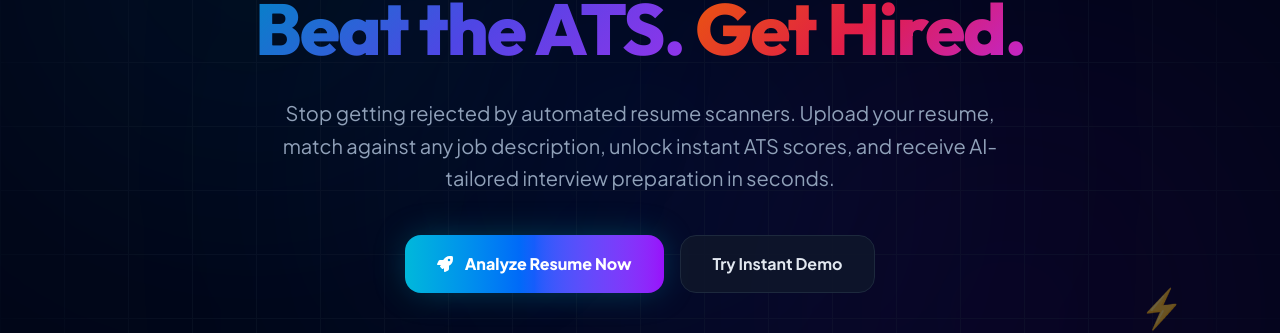
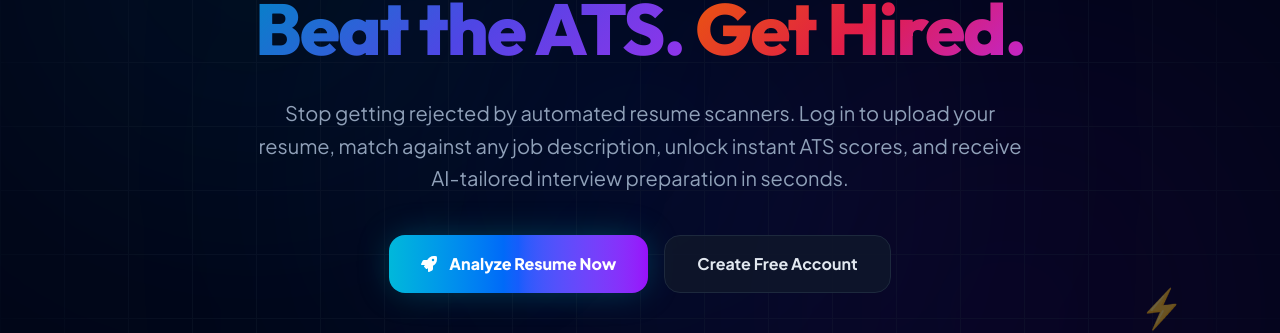
Before and after one commit to mallikarjun-1122/AI-Resume-Analyzer, a React (Vite) app in the folder frontend/: page / in a window 1280 px wide. Shown: the part 258-591 px from the top of the page. Built offline with nearby package versions, Linux system fonts and the light colour scheme; no server answers.

Commit message:
Redirect Analyze Resume Now button to /login page instead of opening dashboard directly

```diff
--- a/frontend/src/components/Hero.jsx
+++ b/frontend/src/components/Hero.jsx
@@ -1,6 +1,6 @@
 import { motion } from "framer-motion";
 import { Link } from "react-router-dom";
-import { FaRocket, FaPlay, FaCheckCircle, FaMagic, FaBrain, FaChartLine } from "react-icons/fa";
+import { FaRocket, FaCheckCircle, FaMagic } from "react-icons/fa";
 
 function Hero() {
   return (
@@ -62,7 +62,7 @@ function Hero() {
           transition={{ duration: 0.7, delay: 0.2 }}
           className="text-slate-400 text-base sm:text-xl max-w-3xl mx-auto leading-relaxed"
         >
-          Stop getting rejected by automated resume scanners. Upload your resume, match against any job description, unlock instant ATS scores, and receive AI-tailored interview preparation in seconds.
+          Stop getting rejected by automated resume scanners. Log in to upload your resume, match against any job description, unlock instant ATS scores, and receive AI-tailored interview preparation in seconds.
         </motion.p>
 
         {/* Action Buttons */}
@@ -73,7 +73,7 @@ function Hero() {
           className="flex flex-col sm:flex-row justify-center gap-4 pt-2"
         >
           <Link
-            to="/dashboard"
+            to="/login"
             className="px-8 py-4 rounded-2xl text-base font-black text-white bg-gradient-to-r from-cyan-500 via-blue-600 to-purple-600 hover:from-cyan-400 hover:to-purple-500 shadow-xl shadow-cyan-500/25 hover:shadow-cyan-500/40 transition-all duration-300 flex items-center justify-center gap-3 glow-cyan group"
           >
             <FaRocket className="group-hover:translate-x-1 transition-transform" />
@@ -81,10 +81,10 @@ function Hero() {
           </Link>
 
           <Link
-            to="/login"
+            to="/register"
             className="px-8 py-4 rounded-2xl text-base font-bold text-slate-200 bg-slate-900/90 hover:bg-slate-800 border border-slate-800 hover:border-slate-700 transition-all duration-300 flex items-center justify-center gap-2"
           >
-            <span>Try Instant Demo</span>
+            <span>Create Free Account</span>
           </Link>
         </motion.div>
 
--- a/frontend/src/components/Stats.jsx
+++ b/frontend/src/components/Stats.jsx
@@ -5,8 +5,11 @@ import {
   FaLightbulb,
 } from "react-icons/fa";
 import { motion } from "framer-motion";
+import { useNavigate } from "react-router-dom";
 
 function Stats() {
+  const navigate = useNavigate();
+
   const reasons = [
     {
       icon: <FaRobot size={40} className="text-blue-600" />,
@@ -173,6 +176,7 @@ function Stats() {
           className="text-center mt-16"
         >
           <motion.button
+            onClick={() => navigate("/login")}
             whileHover={{ scale: 1.05 }}
             whileTap={{ scale: 0.95 }}
             className="px-10 py-5 rounded-xl bg-gradient-to-r from-blue-600 to-purple-600 hover:from-blue-500 hover:to-purple-500 text-white font-semibold text-lg shadow-lg shadow-blue-500/30 hover:shadow-blue-500/50 transition-all duration-300"
```
